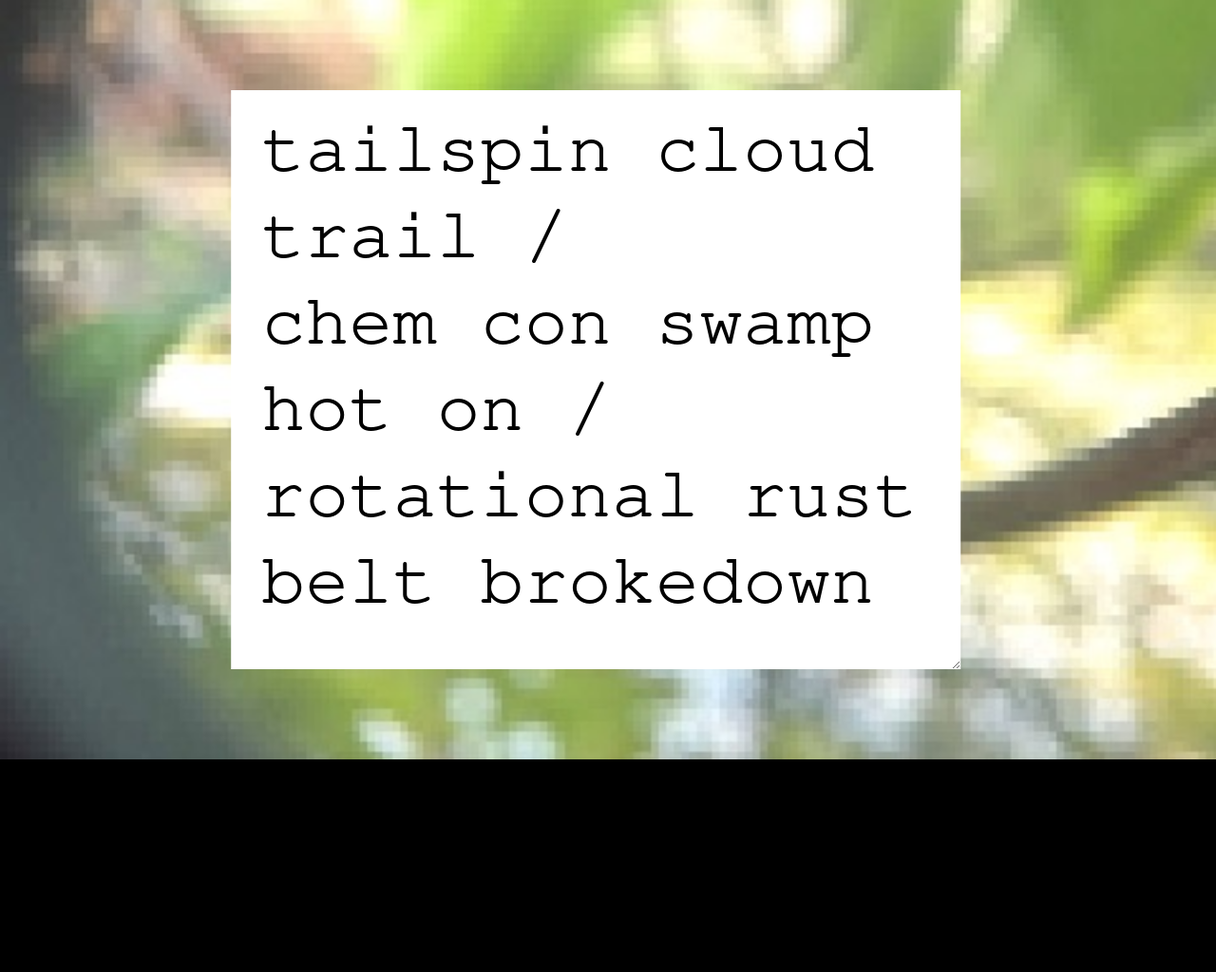
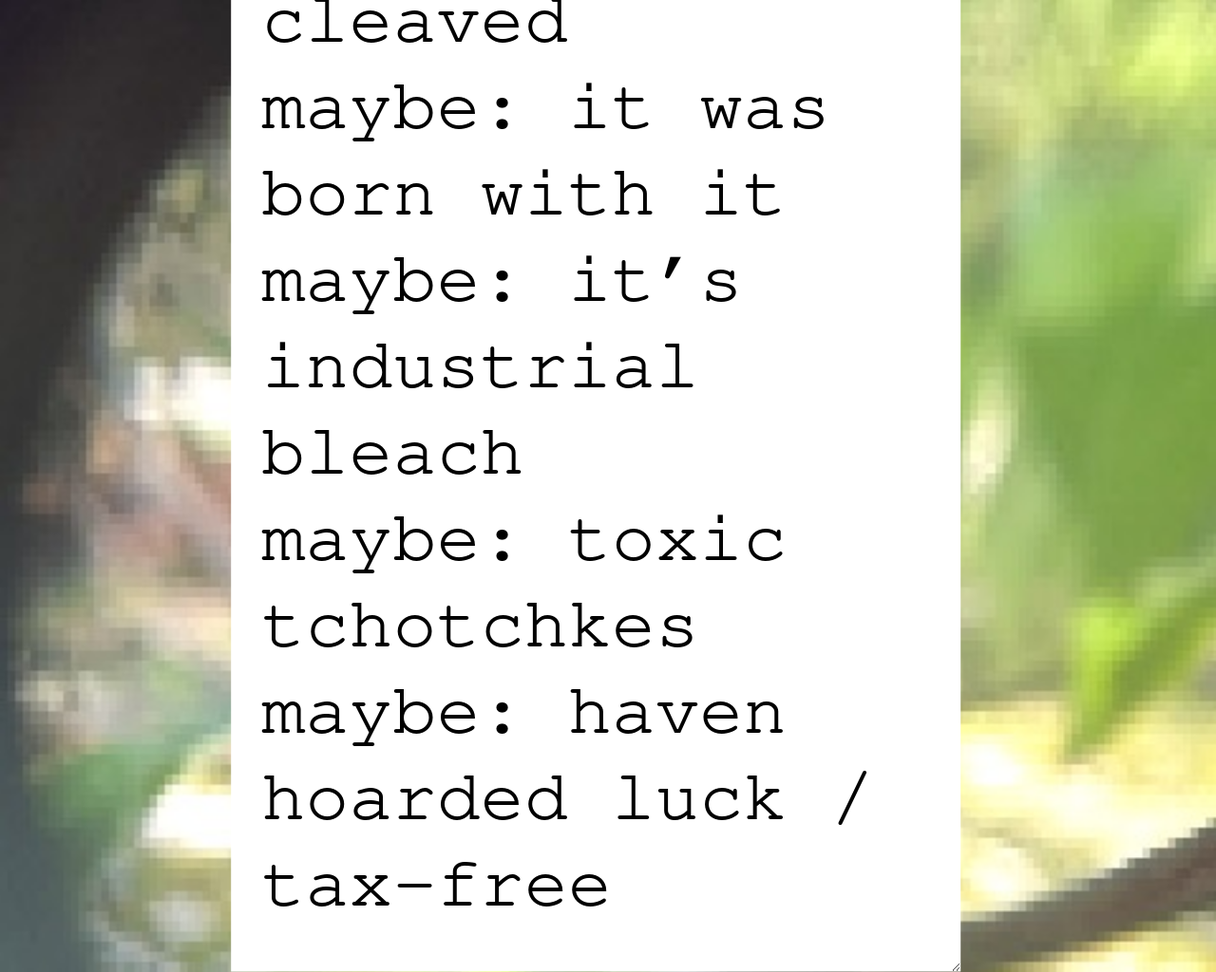
Before and after one commit to ktmensing/tm, a plain HTML site: page index.html in a window 1280 px wide. Shown: the whole page at 95% size. Before the commit the page ends 800 px from the top, so only its background shows below. Drawn offline with Linux system fonts and the light colour scheme.

Commit message:
Update index.html

```diff
--- a/index.html
+++ b/index.html
@@ -8,9 +8,11 @@
 <body>
   <main>
   <div class="poem">
-    tailspin cloud trail /</br>
-chem con swamp hot on /</br>
-rotational rust belt brokedown
+    rabbit’s foot pristine / cleaved</br>
+maybe: it was born with it</br>
+maybe: it’s industrial bleach</br>
+maybe: toxic tchotchkes</br>
+maybe: haven hoarded luck / tax-free
   </div>
 </main>
 </body>
```
